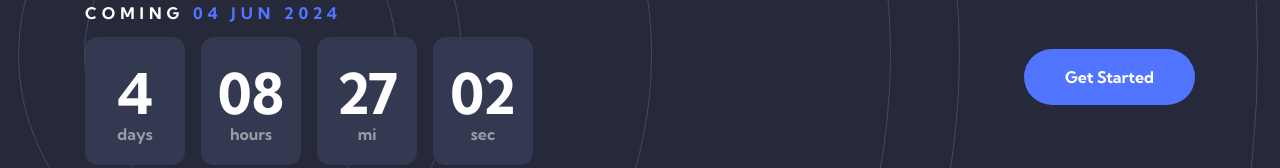
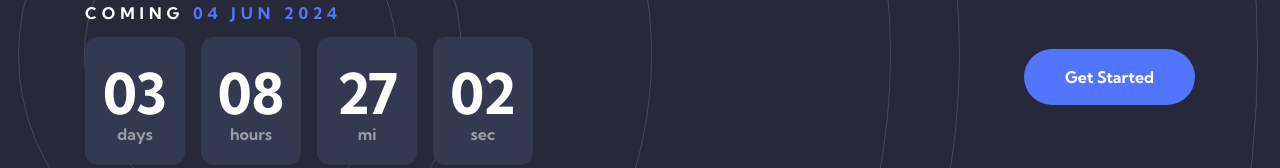
Before and after one commit to VillageR88/next-officelite-coming-soon-site, a Next.js app: page / in a window 1280 px wide. Shown: the part 1529-1697 px from the top of the page. Built offline with nearby package versions, Linux system fonts and the light colour scheme.

Commit message:
Timer countdown corrected
Signed-off-by: VillageR88 <villager88pl@gmail.com>

```diff
--- a/app/_providers/DataContext.tsx
+++ b/app/_providers/DataContext.tsx
@@ -23,12 +23,15 @@ export default function DataProvider({ children }: { children: React.ReactNode }
   useEffect(() => {
     const timeFunction = () => {
       const currentDifference = current4thOfNextMonth.getTime() - new Date().getTime();
-      const currentDifferenceAsDate = new Date(currentDifference);
+      const days = Math.floor(currentDifference / (1000 * 60 * 60 * 24));
+      const hours = Math.floor((currentDifference / (1000 * 60 * 60)) % 24);
+      const minutes = Math.floor((currentDifference / (1000 * 60)) % 60);
+      const seconds = Math.floor((currentDifference / 1000) % 60);
       setTimerValue({
-        days: currentDifferenceAsDate.getDate().toLocaleString('en-UK', { minimumIntegerDigits: 1 }),
-        hours: currentDifferenceAsDate.getHours().toLocaleString('en-UK', { minimumIntegerDigits: 2 }),
-        mi: currentDifferenceAsDate.getMinutes().toLocaleString('en-UK', { minimumIntegerDigits: 2 }),
-        sec: currentDifferenceAsDate.getSeconds().toLocaleString('en-UK', { minimumIntegerDigits: 2 }),
+        days: days.toLocaleString('en-UK', { minimumIntegerDigits: 2 }),
+        hours: hours.toLocaleString('en-UK', { minimumIntegerDigits: 2 }),
+        mi: minutes.toLocaleString('en-UK', { minimumIntegerDigits: 2 }),
+        sec: seconds.toLocaleString('en-UK', { minimumIntegerDigits: 2 }),
       });
     };
     if (timerValue.days === '00' && timerValue.hours === '00' && timerValue.mi === '00' && timerValue.sec === '00') {
```
